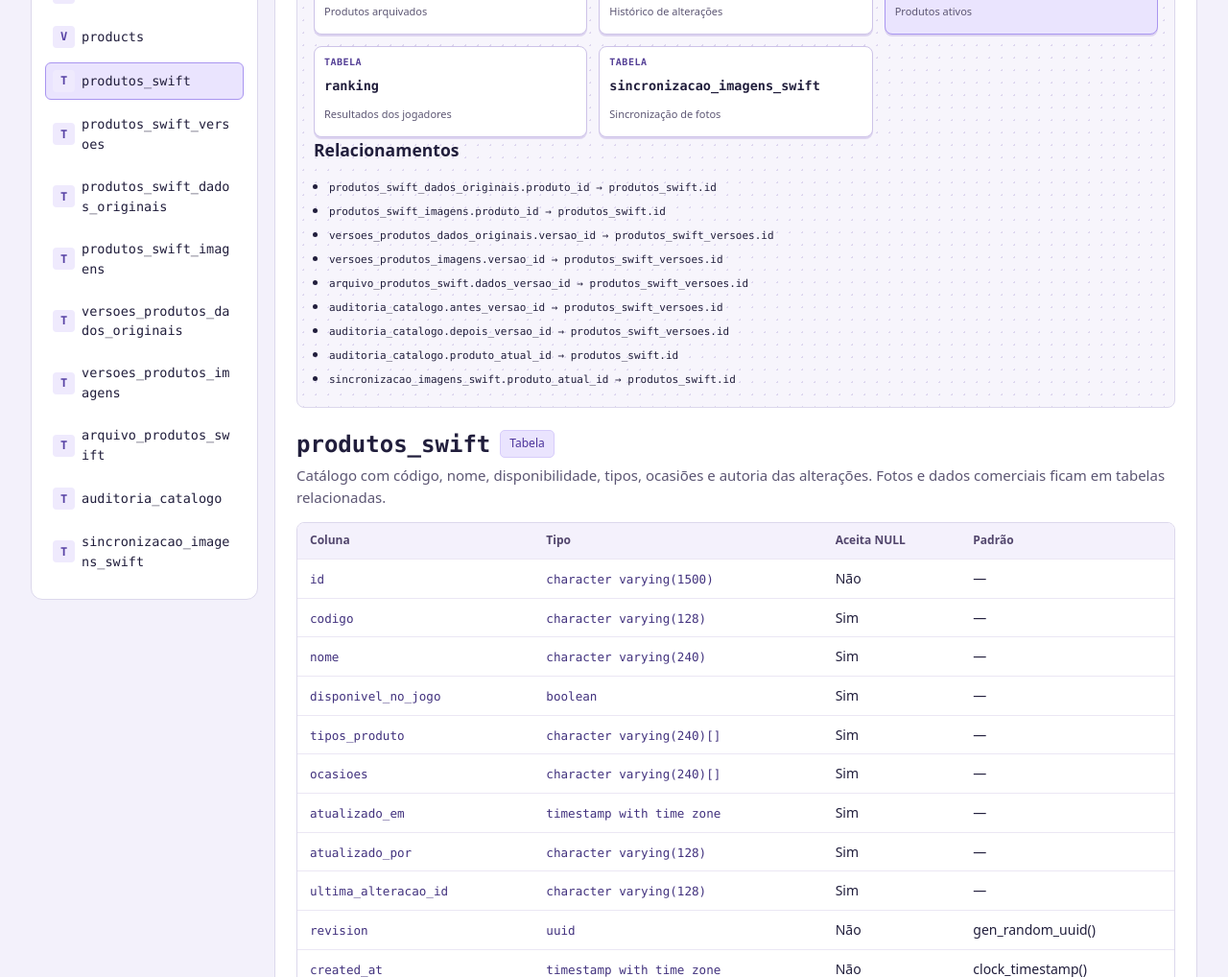
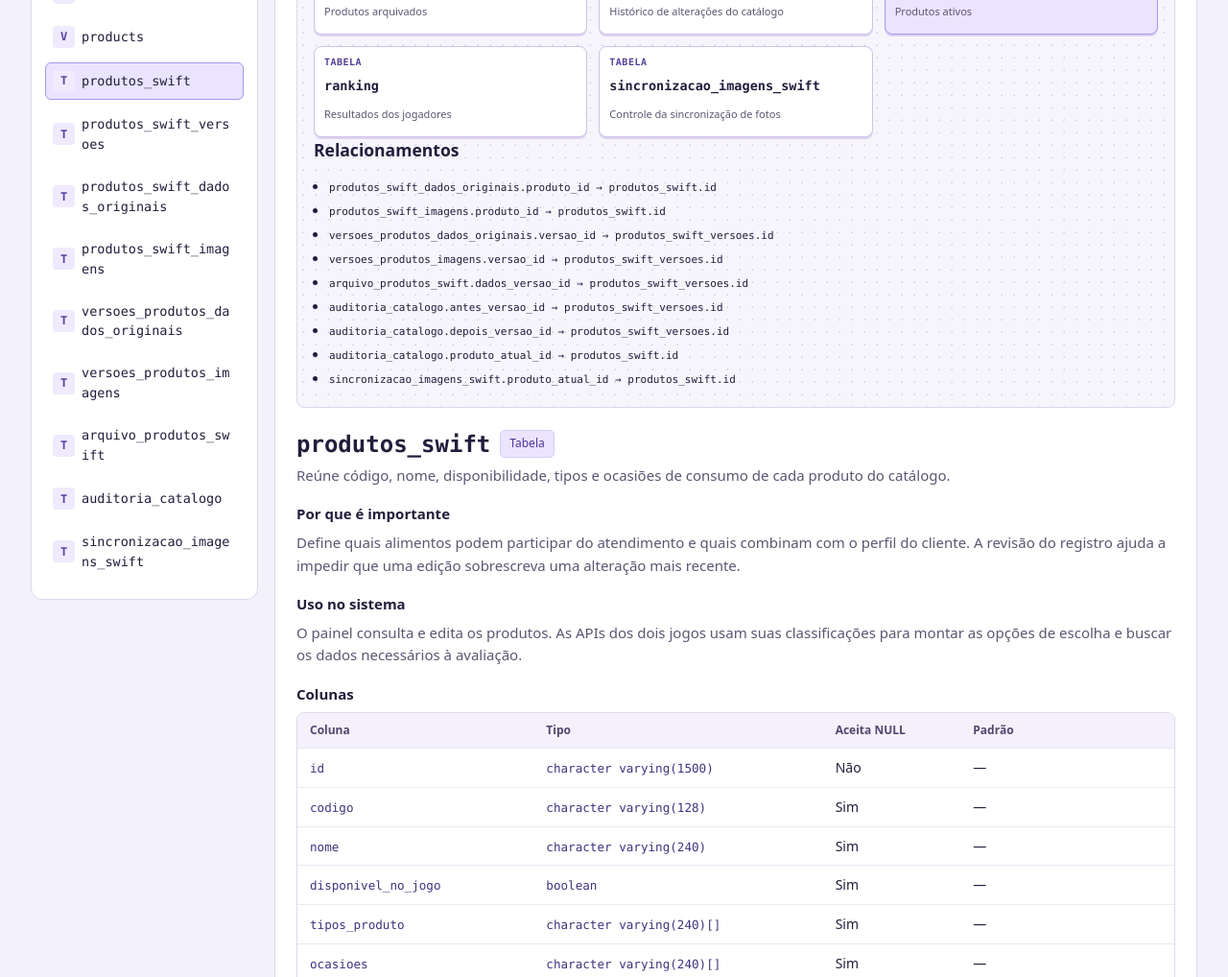
Before and after one commit to EPAV-GAME/epav-modelagem, a website: page site/index.html in a window 1280 px wide. Shown: the part 550-1568 px from the top of the page at 96% size. Drawn offline with Linux system fonts and the light colour scheme.

Commit message:
Explain the purpose and system usage of every table

```diff
--- a/site/app.js
+++ b/site/app.js
@@ -1,17 +1,6 @@
 const $ = id => document.getElementById(id);
-const meta = {
-  produtos_swift: ['Produtos ativos', 'Catálogo com código, nome, disponibilidade, tipos, ocasiões e autoria das alterações. Fotos e dados comerciais ficam em tabelas relacionadas.'],
-  produtos_swift_versoes: ['Versões históricas de produtos', 'Preserva os produtos arquivados e os estados antes/depois das edições. Cada versão tem dados de origem e foto próprios, sem colunas JSON.'],
-  produtos_swift_dados_originais: ['Dados de origem dos produtos', 'Colunas próprias para os 36 campos da planilha. Valores numéricos e observações de preço/margem são separados para conservar os valores ausentes da origem.'],
-  produtos_swift_imagens: ['Fotos dos produtos', 'Foto do R2, dimensões, tamanho, hashes, origem, correspondência e identificação das fotos manuais. Relacionada ao produto por chave estrangeira.'],
-  versoes_produtos_dados_originais: ['Dados das versões históricas', 'Preserva os dados comerciais e classificações de cada versão antes/depois ou arquivada.'],
-  versoes_produtos_imagens: ['Fotos históricas', 'Metadados da foto vinculada a cada versão histórica de um produto.'],
-  arquivo_produtos_swift: ['Produtos arquivados', 'Motivo, momento do arquivamento, versão original e referência à cópia completa do produto. O identificador de origem é mantido mesmo após sua remoção do catálogo.'],
-  auditoria_catalogo: ['Histórico de alterações', 'Administrador, data e produto alterado, com referências às versões completas antes e depois. O histórico permanece após arquivar o produto.'],
-  sincronizacao_imagens_swift: ['Sincronização de fotos', 'Última verificação, ETag, Last-Modified, hash e URL de origem. Preserva verificações históricas mesmo quando o produto já não está ativo.'],
-  ranking: ['Resultados dos jogadores', 'Uma publicação por usuário do Firebase Authentication. Colunas próprias e limites para pontuação, satisfação e tempo.'],
-  products: ['Catálogo público', 'View com os campos públicos do produto: nome, código, categorias, marca, formato, unidade e foto. Dados comerciais ficam fora da resposta do jogo.'],
-};
+import {tableGuide as meta} from './table-guide.mjs?v=20261117-explicacoes';
+
 const fmt = new Intl.NumberFormat('pt-BR');
 const date = new Intl.DateTimeFormat('pt-BR', {dateStyle:'medium',timeStyle:'short',timeZone:'America/Sao_Paulo'});
 const sections = ['esquema', 'colecoes', 'scripts'];
@@ -37,7 +26,7 @@ function objectButton(obj, graph=false) {
   button.setAttribute('aria-pressed', String(obj.name === selected));
   if (graph) {
     const title = node('span', obj.kind === 'view' ? 'VIEW' : 'TABELA', 'type-label');
-    button.append(title, node('code', obj.name), node('span', meta[obj.name][0], 'entity-caption'));
+    button.append(title, node('code', obj.name), node('span', meta[obj.name].title, 'entity-caption'));
   } else button.append(node('span', obj.kind === 'view' ? 'V' : 'T', 'object-letter'), node('code',obj.name));
   button.addEventListener('click', () => select(obj.name));
   return button;
@@ -62,7 +51,7 @@ function graph() {
 
 function sidebar() {
   const term = $('search').value.trim().toLowerCase();
-  const filtered = model.objects.filter(o => [o.name, meta[o.name][0], ...o.columns.map(c=>c.name)]
+  const filtered = model.objects.filter(o => [o.name, ...Object.values(meta[o.name]), ...o.columns.map(c=>c.name)]
     .some(value => value.toLowerCase().includes(term)));
   $('objects').replaceChildren(...(filtered.length ? filtered.map(o=>objectButton(o)) :
     [node('p','Nenhum objeto ou coluna encontrado.','muted')]));
@@ -108,7 +97,17 @@ function openObject(name) {
   const columns = makeTable(['Coluna','Tipo','Aceita NULL','Padrão'],
     obj.columns.map(c=>[node('code',c.name),node('code',c.type),obj.kind==='view'?'—':c.nullable?'Sim':'Não',c.default??'—']),
     'Colunas de '+obj.name);
-  const children = [heading,node('p',meta[name][1],'description'),columns];
+  const guide = meta[name];
+  const children = [
+    heading,
+    node('p',guide.description,'description'),
+    node('h4','Por que é importante'),
+    node('p',guide.importance,'description'),
+    node('h4','Uso no sistema'),
+    node('p',guide.usage,'description'),
+    node('h4','Colunas'),
+    columns,
+  ];
   if (obj.constraints.length) {
     const items = node('ul',undefined,'key-list');
     for(const k of obj.constraints) {
@@ -155,7 +154,7 @@ window.addEventListener('hashchange',route);
 route();
 
 try {
-  const request = await fetch('./schema.json?v=20261117-sem-importacoes');
+  const request = await fetch('./schema.json?v=20261117-explicacoes');
   if(!request.ok) throw new Error('Inventário indisponível.');
   model = await request.json();
   $('branch').textContent = model.branch;
--- /dev/null
+++ b/site/table-guide.mjs
@@ -0,0 +1,68 @@
+export const tableGuide = {
+  produtos_swift: {
+    title: 'Produtos ativos',
+    description: 'Reúne código, nome, disponibilidade, tipos e ocasiões de consumo de cada produto do catálogo.',
+    importance: 'Define quais alimentos podem participar do atendimento e quais combinam com o perfil do cliente. A revisão do registro ajuda a impedir que uma edição sobrescreva uma alteração mais recente.',
+    usage: 'O painel consulta e edita os produtos. As APIs dos dois jogos usam suas classificações para montar as opções de escolha e buscar os dados necessários à avaliação.',
+  },
+  produtos_swift_dados_originais: {
+    title: 'Ficha detalhada dos produtos',
+    description: 'Guarda marca, formato, unidade, família, fornecedor, preços, volumes, margem e classificações detalhadas de cada produto ativo.',
+    importance: 'Mantém a ficha comercial completa para o administrador e fornece características que ajudam a entender o alimento. Preços e margens usam campos numéricos, com observações próprias para valores ausentes na origem.',
+    usage: 'O painel mostra a ficha detalhada. O catálogo público usa marca, formato e unidade na apresentação dos produtos ao jogador. Cada ficha pertence a um produto de produtos_swift.',
+  },
+  produtos_swift_imagens: {
+    title: 'Fotos dos produtos',
+    description: 'Relaciona cada produto à sua foto no Cloudflare R2 e registra tamanho, dimensões, hashes, origem e indicação de foto manual.',
+    importance: 'Permite mostrar a foto correta e verificar se a imagem mudou antes de publicar uma nova versão. A indicação de foto manual protege a escolha do administrador durante a sincronização automática.',
+    usage: 'O jogo e o painel exibem a imagem indicada aqui. O robô atualiza seu vínculo após processar uma foto. O painel também usa esses dados quando o envio manual está habilitado. O arquivo da imagem fica no R2.',
+  },
+  sincronizacao_imagens_swift: {
+    title: 'Controle da sincronização de fotos',
+    description: 'Registra a última verificação do robô, o endereço consultado, o resultado e os identificadores de alteração da imagem.',
+    importance: 'Dá ao robô uma referência da execução anterior para verificar mudanças e aproveitar respostas condicionais do site da Swift. Isso reduz transferências e reprocessamentos de imagens já verificadas.',
+    usage: 'O robô diário consulta e atualiza esta tabela durante a busca de fotos. O identificador de origem conserva o estado da verificação mesmo quando o produto já foi arquivado.',
+  },
+  ranking: {
+    title: 'Resultados dos jogadores',
+    description: 'Guarda o resultado publicado por cada jogador, com nome, pontos, satisfação, qualidade, tempo e data de publicação.',
+    importance: 'Permite compartilhar os resultados entre visitantes e ordenar a classificação por pontuação, usando o tempo como desempate. Os limites das colunas ajudam a recusar pontuações fora da faixa aceita.',
+    usage: 'O jogador publica uma partida concluída pela API após entrar na conta. O jogo mostra a classificação e o painel consulta os resultados. O UID relaciona a publicação à conta do Firebase Authentication.',
+  },
+  auditoria_catalogo: {
+    title: 'Histórico de alterações do catálogo',
+    description: 'Registra quem editou um produto, quando a edição ocorreu e quais versões representam os estados anterior e posterior.',
+    importance: 'Permite identificar a autoria de uma mudança e conferir exatamente o que foi alterado. A edição e seu histórico são gravados na mesma transação para manter essa correspondência.',
+    usage: 'A API cria um registro quando o administrador salva uma edição. A aba Histórico de alterações do painel usa essas informações para comparar os valores anteriores e os novos.',
+  },
+  produtos_swift_versoes: {
+    title: 'Versões históricas dos produtos',
+    description: 'Guarda o nome, código, disponibilidade e classificações do produto no momento de uma edição ou de um arquivamento.',
+    importance: 'Preserva o estado que existia em cada evento, mesmo que o produto ativo mude depois. Também fornece a base para recuperar um produto arquivado.',
+    usage: 'A auditoria referencia duas versões, antes e depois da edição. O arquivo de produtos referencia a versão salva antes da remoção. Cada versão possui sua ficha detalhada e seus metadados de foto relacionados.',
+  },
+  versoes_produtos_dados_originais: {
+    title: 'Fichas detalhadas das versões',
+    description: 'Guarda a ficha comercial e as classificações detalhadas correspondentes a cada versão histórica de produto.',
+    importance: 'Permite reconstruir o produto completo para comparação ou restauração. Alterações na ficha atual deixam de afetar os valores que pertencem a um evento anterior.',
+    usage: 'A API consulta esta tabela ao reconstruir os estados antes e depois de uma edição e ao restaurar um produto arquivado. Cada registro pertence a uma versão de produtos_swift_versoes.',
+  },
+  versoes_produtos_imagens: {
+    title: 'Fotos das versões históricas',
+    description: 'Guarda o endereço, os hashes, as dimensões, a origem e os demais metadados da foto de uma versão histórica.',
+    importance: 'Permite identificar a foto vinculada ao produto naquele momento e recuperar esse vínculo ao restaurar um registro arquivado. Preserva também a indicação de foto escolhida manualmente.',
+    usage: 'A API reconstrói a imagem dos estados registrados na auditoria e dos produtos arquivados. Os arquivos são referenciados pelo endereço no R2, e versões sem foto podem ficar sem registro nesta tabela.',
+  },
+  arquivo_produtos_swift: {
+    title: 'Produtos arquivados',
+    description: 'Registra o motivo e a data da remoção de um produto, sua identificação original e a referência à versão completa preservada.',
+    importance: 'Permite recuperar alimentos retirados durante a limpeza de duplicados ou a verificação de produtos ausentes no site da Swift. O motivo do arquivamento ajuda a entender por que o registro saiu do catálogo.',
+    usage: 'O robô grava o arquivo e remove o produto ativo na mesma transação, verificando sua revisão. O serviço de restauração usa a versão preservada para recriar o produto e sua foto, recusando substituir um produto que já existe.',
+  },
+  products: {
+    title: 'Catálogo público',
+    description: 'View que reúne nome, código, disponibilidade, categorias, marca, formato, unidade e endereço da foto.',
+    importance: 'Oferece uma consulta pronta para as opções do jogo e delimita os campos públicos apresentados nas fichas. As recomendações também filtram a disponibilidade e a validade da foto.',
+    usage: 'A API consulta esta view para carregar o catálogo compartilhado pelos dois jogos e mantido em cache no Redis. Ela reúne produtos_swift, produtos_swift_dados_originais e produtos_swift_imagens.',
+  },
+};
```
Also changed, not shown: site/index.html (+4 -4 lines).
